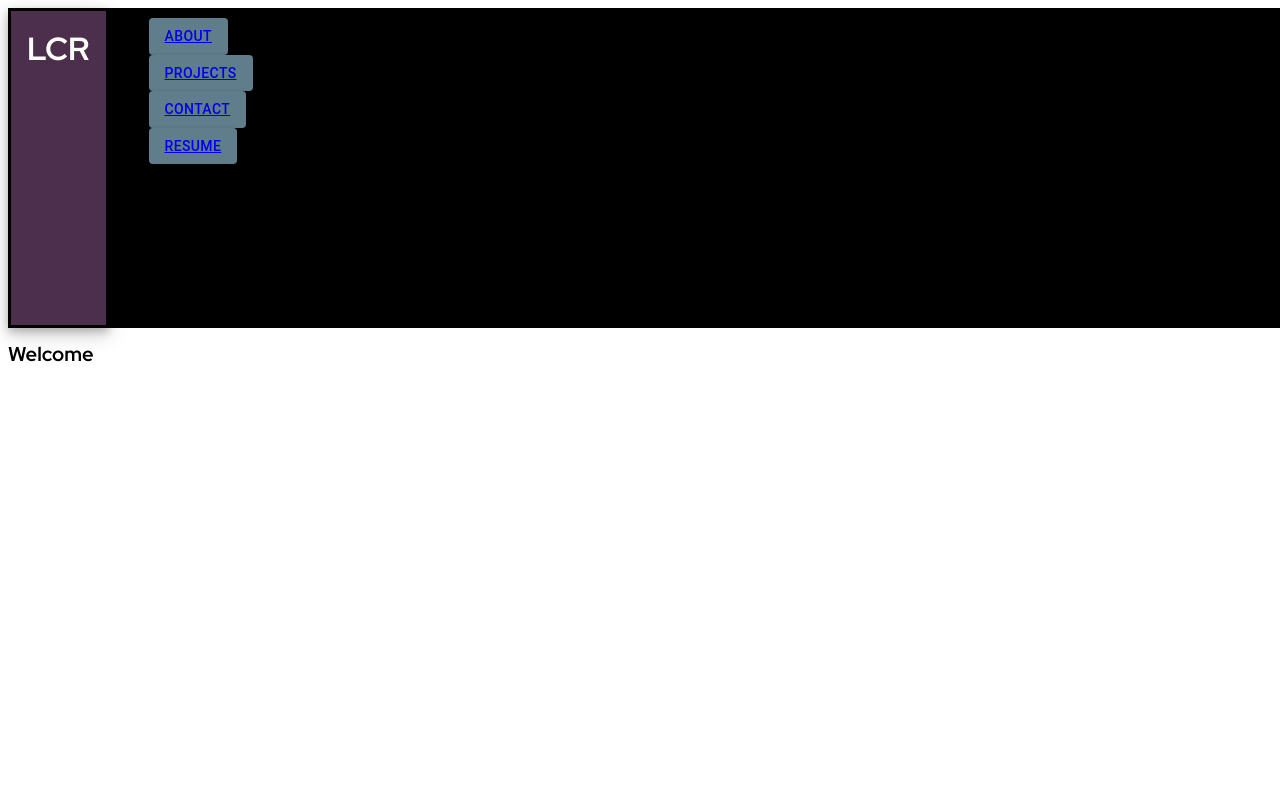
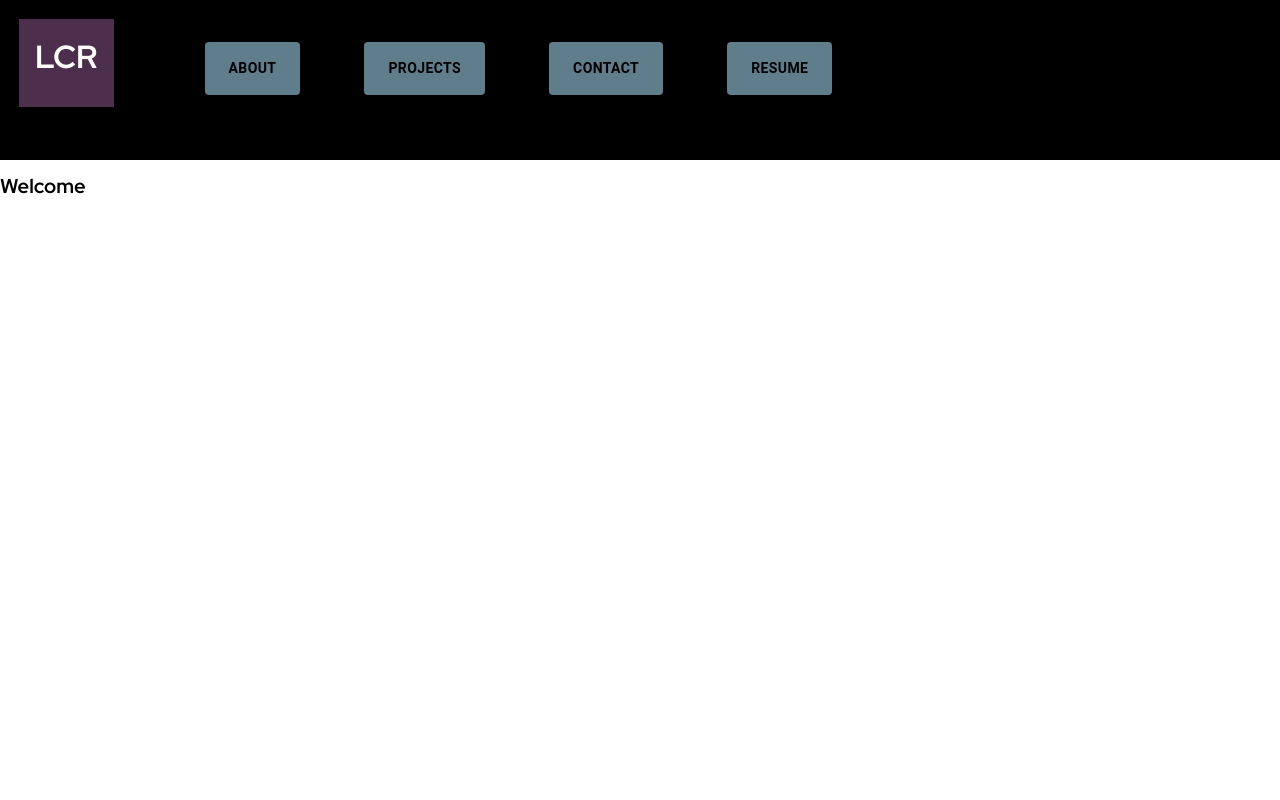
Before and after one commit to lindsayreiner/lindsayreiner.github.io, a React (Create React App) app in the folder client/: page / in a window 1280 px wide. Shown: the top 800 px of the page. Built offline with nearby package versions, Linux system fonts and the light colour scheme.

Commit message:
nav bar style

```diff
--- a/client/src/components/Navbar.js
+++ b/client/src/components/Navbar.js
@@ -22,19 +22,19 @@ export default function Navbar() {
 
             <nav className="navbar">
                 <Link className="initials animation" to="/">LCR</Link>
-                <ul>
+                <ul className="navBtnCont">
 
-                    <li>
-                        <ColorButton className="navBtn" variant="contained"><Link to="/about">About</Link></ColorButton>
+                    <li className="navBtn">
+                        <ColorButton variant="contained"><Link className="navBtnLink" to="/about">About</Link></ColorButton>
                     </li>
-                    <li>
-                        <ColorButton className="navBtn" variant="contained"><Link to="/projects">Projects</Link></ColorButton>
+                    <li className="navBtn">
+                        <ColorButton variant="contained"><Link className="navBtnLink" to="/projects">Projects</Link></ColorButton>
                     </li>
-                    <li>
-                        <ColorButton className="navBtn" variant="contained"><HashLink to="#contact">Contact</HashLink></ColorButton>
+                    <li className="navBtn">
+                        <ColorButton variant="contained"><HashLink className="navBtnLink" to="#contact">Contact</HashLink></ColorButton>
                     </li>
-                    <li>
-                        <ColorButton className="navBtn" variant="contained"><Link to="/resume">Resume</Link></ColorButton>
+                    <li className="navBtn">
+                        <ColorButton variant="contained"><Link className="navBtnLink" to="/resume">Resume</Link></ColorButton>
                     </li>
                 </ul>
             </nav>
--- a/client/src/styles/App.css
+++ b/client/src/styles/App.css
@@ -25,6 +25,9 @@
   /* Root style          */
   /* --------------------*/
 
+  body {
+    margin: 0;
+  }
 
 #root {
     font-family: 'Red Hat Display', sans-serif;
@@ -76,9 +79,12 @@ body > footer {
   text-align: center;
   text-decoration: none;
   border: 3px solid black;
+  margin: 1rem;
   padding: 1rem;
   color: var(--light);
   box-shadow: 0 4px 8px 0 rgba(0, 0, 0, 0.2), 0 6px 20px 0 rgba(0, 0, 0, 0.19);
+  max-height: 7vh;
+
 }
 
 .animation {
@@ -113,7 +119,7 @@ body > footer {
 .navbar {
   background-color: black;
   width: 100vw;
-  height: 40vh;
+  height: 20vh;
   display: flex;
   flex-direction: row;
   /*
@@ -121,11 +127,20 @@ body > footer {
    */
 }
 
+.navBtnCont {
+  display: flex;
+  justify-content: center;
+}
+
 
 .navBtn {
+  margin: 2rem;
+}
+
+.navBtnLink {
   text-decoration: none;
   list-style: none;
   color: black;
   font-weight: bold;
-  margin: 1rem;
+  padding: .5rem;
 }
```
Also changed, not shown: client/src/images/LI-In-Bug.png (added).
